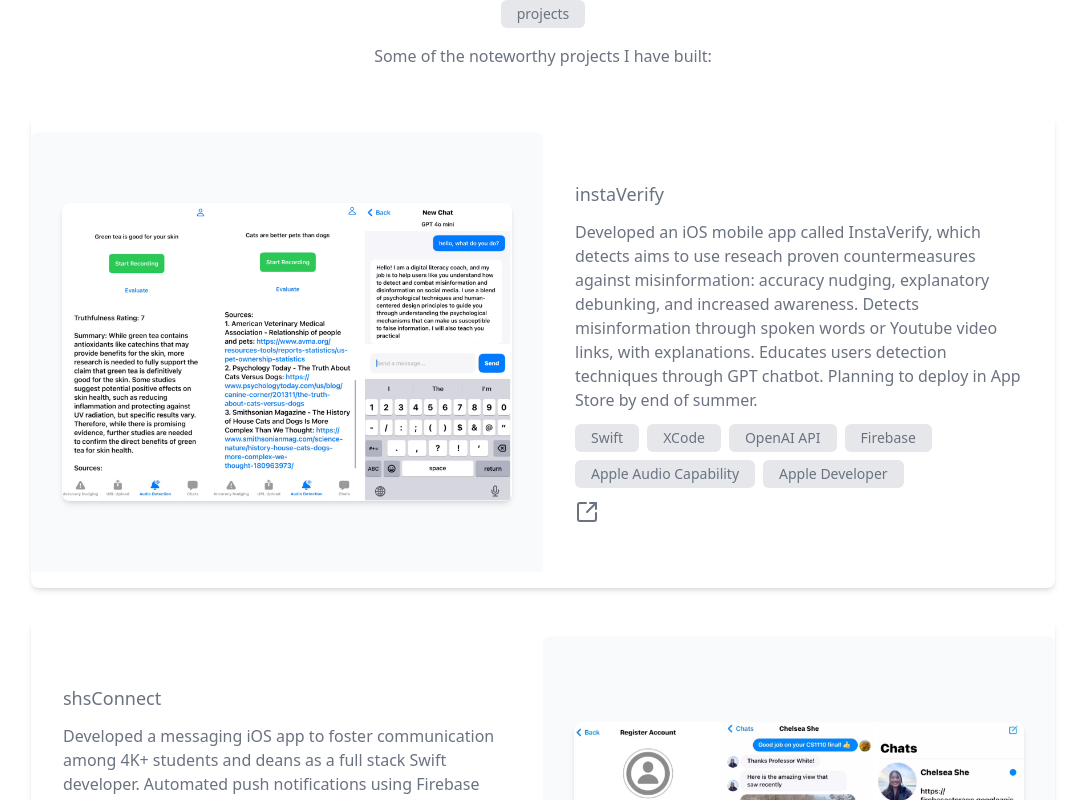
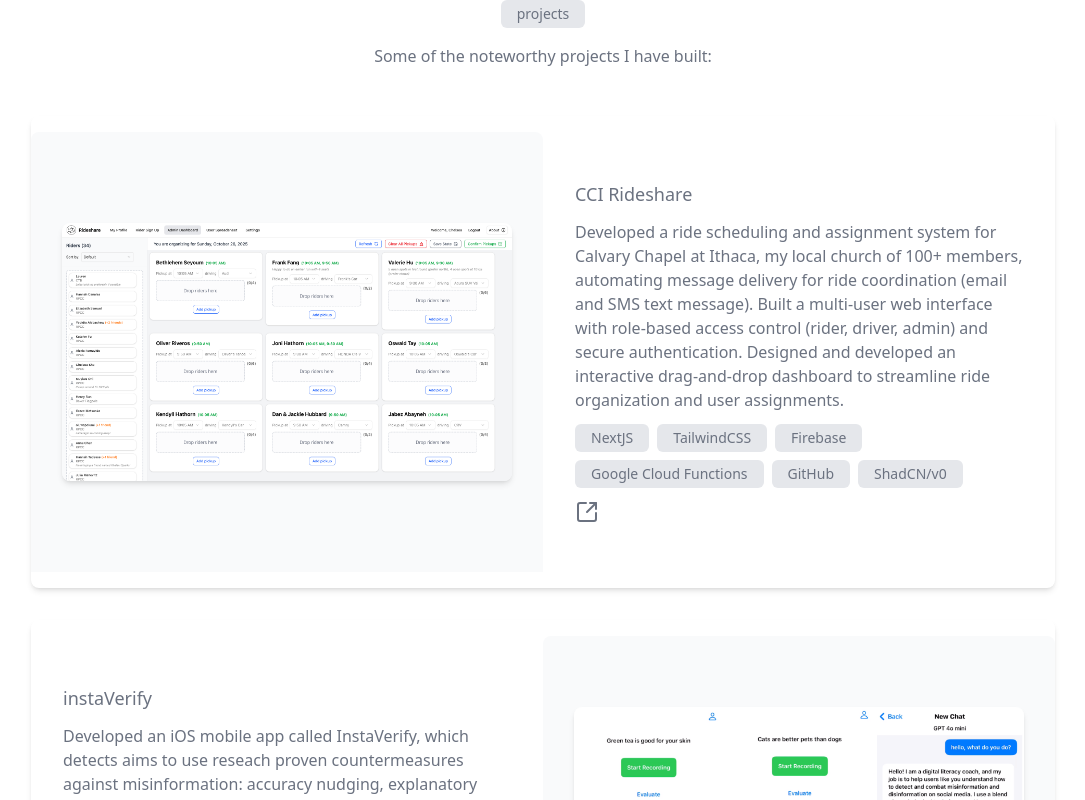
Before and after one commit to chelsea-she/landing-page-2025, a Next.js app: page / in a window 1280 px wide. Shown: the part 4520-5320 px from the top of the page, without its empty margins (97-1182 px from the left). Built offline with nearby package versions, Linux system fonts and the light colour scheme.

Commit message:
updated resume and added rideshare

```diff
--- a/src/app/components/navbar.tsx
+++ b/src/app/components/navbar.tsx
@@ -77,7 +77,7 @@
               className="p-2 rounded hover:bg-app-gray-100 transition"
             >
               <a
-                href="/landing-page-2025/chelsea_resume.pdf"
+                href="/landing-page-2025/Chelsea_Fall_2025_Resume.pdf"
                 download="Chelsea_She_Resume_2025.pdf"
               >
                 download resume
@@ -165,7 +165,7 @@
                 <div className="flex items-center justify-center">
                   <Button asChild className="p-2 hover:bg-app-gray-100">
                     <a
-                      href="/landing-page-2025/chelsea_resume.pdf"
+                      href="/landing-page-2025/Chelsea_Fall_2025_Resume.pdf"
                       download="Chelsea_She_Resume_2025.pdf"
                       rel="noopener noreferrer"
                     >
--- a/src/app/components/project-card.tsx
+++ b/src/app/components/project-card.tsx
@@ -5,11 +5,29 @@
 export default function ProjectCard() {
   const projects = [
     {
+      name: "CCI Rideshare",
+      description: `Developed a ride scheduling and assignment system for Calvary Chapel at Ithaca, my local church of 100+ members, automating message
+      delivery for ride coordination (email and SMS text message). Built a multi-user web interface with role-based access control
+      (rider, driver, admin) and secure authentication.  Designed and developed an interactive drag-and-drop dashboard to streamline
+      ride organization and user assignments.`,
+      image: "/landing-page-2025/assets/cci-rideshare.png",
+      tempImage: "assets/cci-rideshare.png",
+      skills: [
+        "NextJS",
+        "TailwindCSS",
+        "Firebase",
+        "Google Cloud Functions",
+        "GitHub",
+        "ShadCN/v0",
+      ],
+      link: "https://rides.calvarychapelithaca.org/",
+    },
+    {
       name: "instaVerify",
       description: `Developed an iOS mobile app called InstaVerify, which detects
       aims to use reseach proven countermeasures against misinformation: accuracy nudging, explanatory debunking, and increased awareness.
       Detects misinformation through spoken words or Youtube video links, with explanations. Educates users detection techniques through GPT chatbot.
-      Planning to deploy in App Store by end of summer.`,
+      Planning to deploy in App Store by the end of year.`,
       image: "/landing-page-2025/assets/instaVerify.png",
       tempImage: "/assets/instaVerify.png",
       skills: [
```
Also changed, not shown: public/assets/cci-rideshare.png (added), 1 other file (tests, documents, lock files or other folders).
